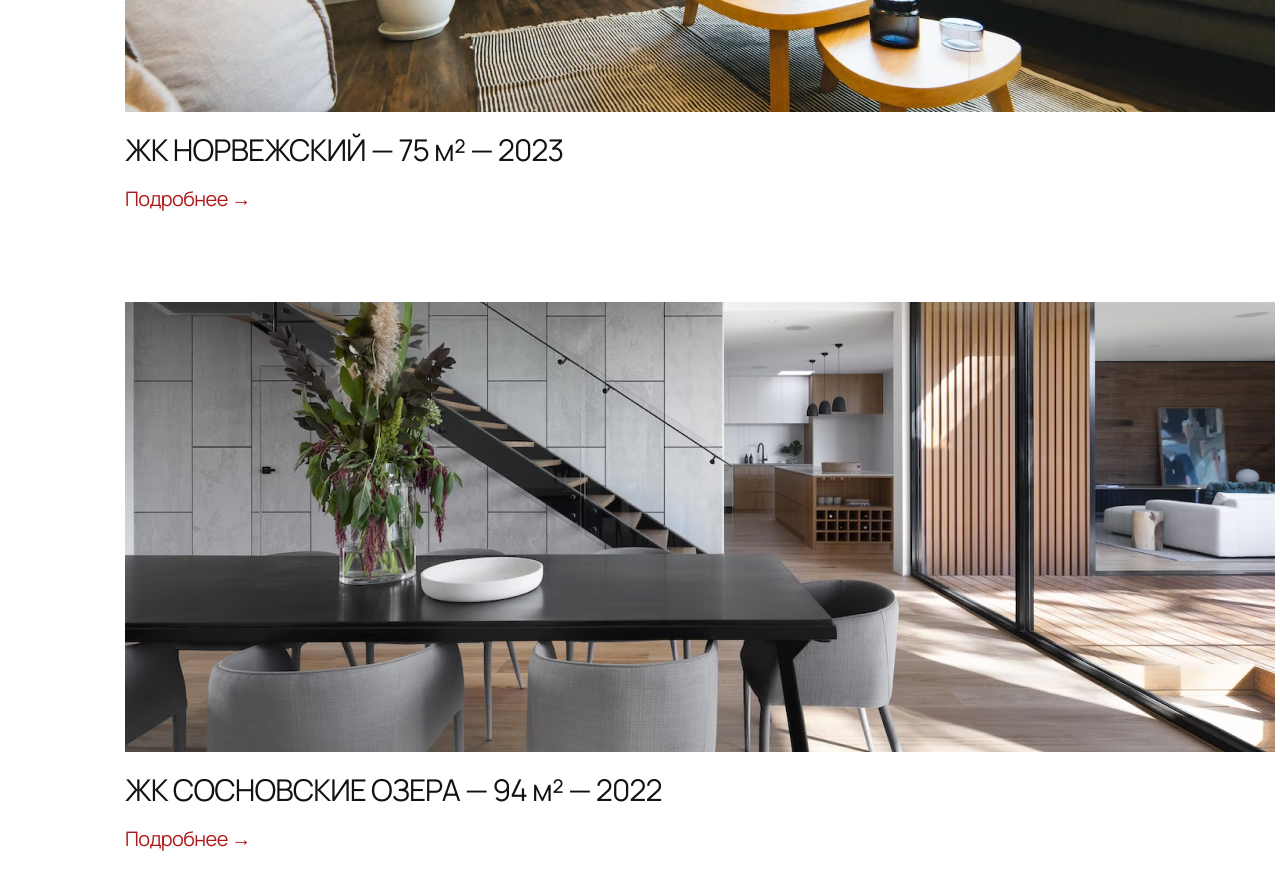
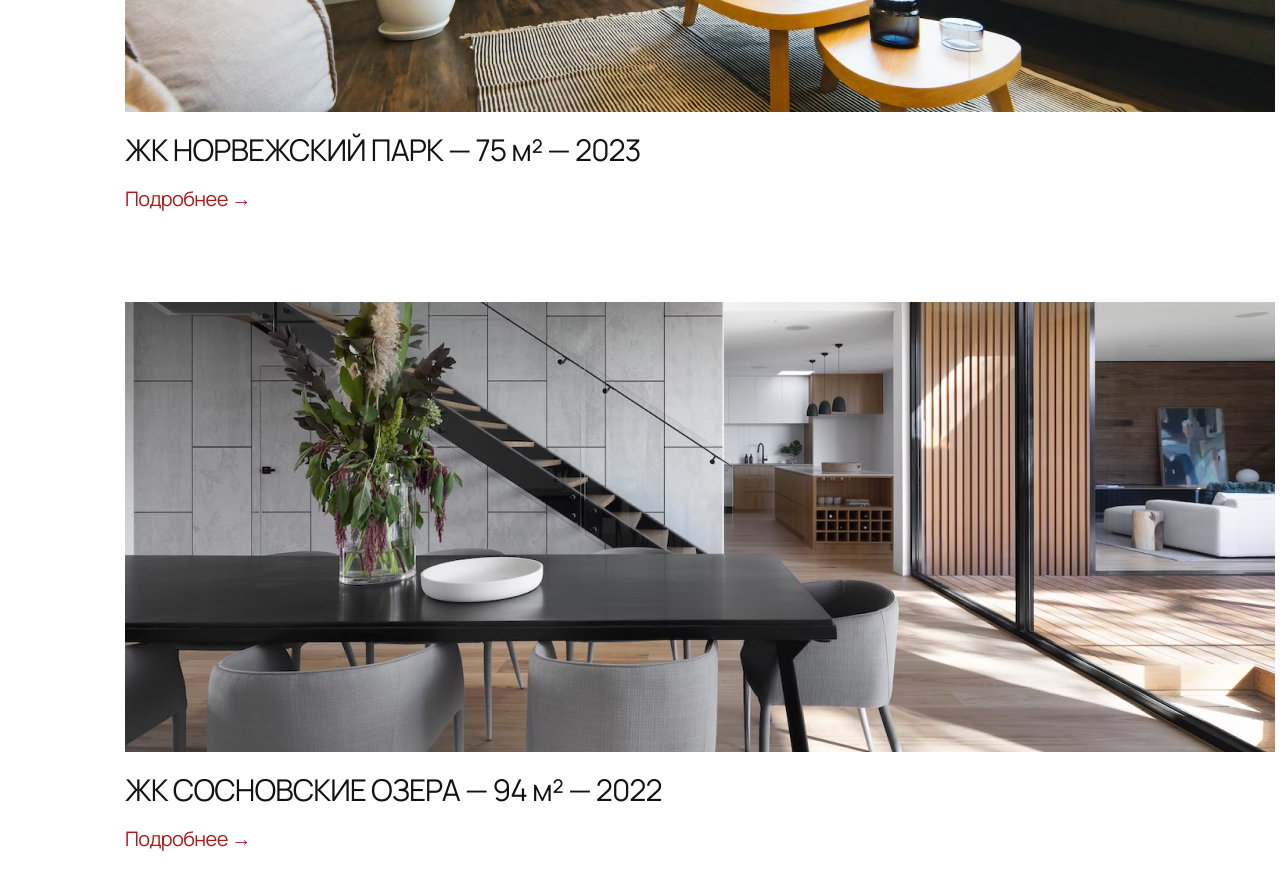
Before and after one commit to DmitriyStalnykh/module-1.2, a plain HTML site: page index.html in a window 1280 px wide. Shown: the part 2620-3509 px from the top of the page. Drawn offline with Linux system fonts and the light colour scheme.

Commit message:
Update index.html

```diff
--- a/index.html
+++ b/index.html
@@ -39,7 +39,7 @@
             </div>
             <div>
                 <img class="prj__pict-appart" src="resources/appart_norway.png" alt="ЖК НОРВЕЖСКИ">
-                <p class="prj__title">ЖК НОРВЕЖСКИЙ — 75 м² — 2023</p>
+                <p class="prj__title">ЖК НОРВЕЖСКИЙ ПАРК — 75 м² — 2023</p>
                 <a class="prj__detail" href="">Подробнее →</a>
             </div>
             <div>
```
